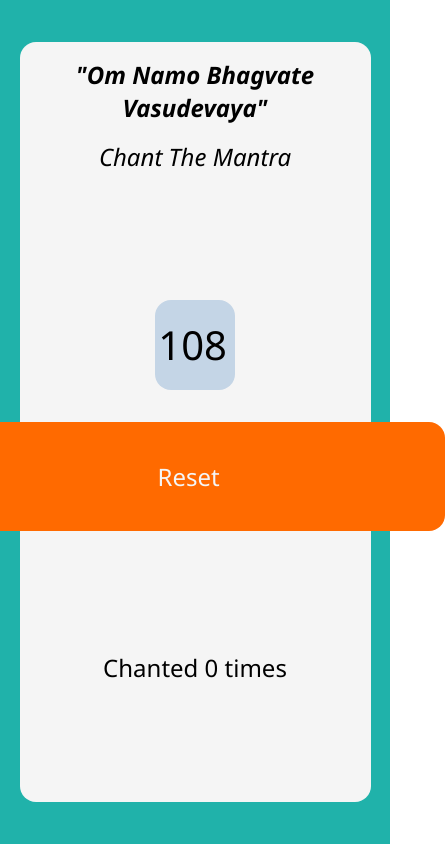
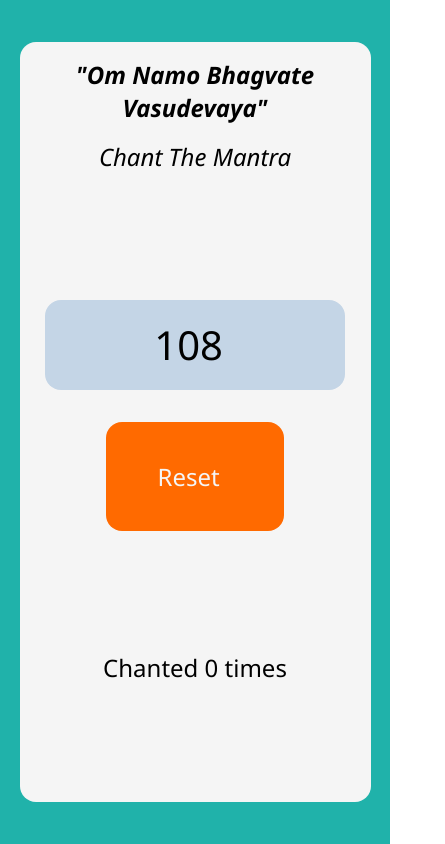
Before and after one commit to harshKhatri08/Krishna-Counter, a plain HTML site: page index.html in a window 390 px wide. Shown: the whole page, 445 px wide, since content can reach past the window. Drawn offline with Linux system fonts and the light colour scheme.

Commit message:
Update style.css

```diff
--- a/style.css
+++ b/style.css
@@ -107,9 +107,8 @@ h3{
         height: 90%;
     }
 
-    button{
-        width:500px;
-        height:90px;
-    }
+   #count{
+       width:300px;
+       height:90px;
 
 }
```
